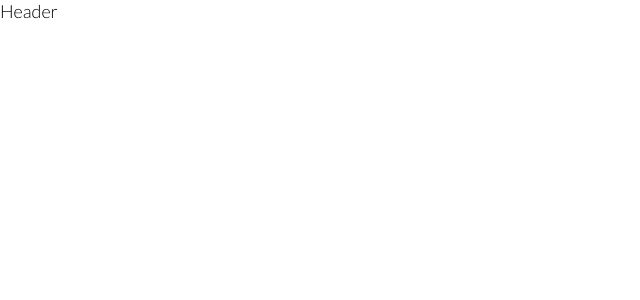
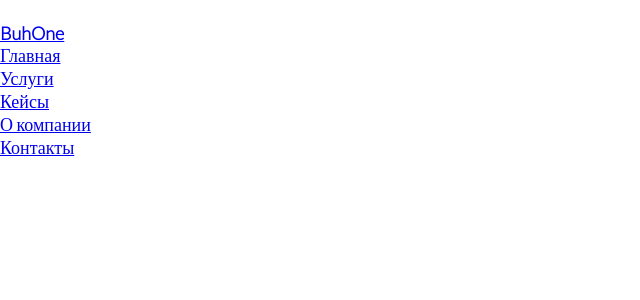
Before and after one commit to efimov-it/buhone-landingpage, a JavaScript app: page / in a window 1280 px wide. Shown: the top 300 px of the page, without its empty margins (0-640 px from the left). Built offline with nearby package versions, Linux system fonts and the light colour scheme; the HTML template or start-up script is replaced by a standard one.

Commit message:
Added logo & nav components.

```diff
--- a/src/components/header/index.js
+++ b/src/components/header/index.js
@@ -1,5 +1,19 @@
 import './index.scss'
+import Logo from '../logo'
+import Navigation from '../navigation'
 
 export default function Header () {
-    return <>Header</>
+    return (
+        <header className="header">
+            <Logo className="header_logo" />
+
+            <div className="header_content">
+                <div className="header_contacts">
+
+                </div>
+
+                <Navigation className="header_navigation"/>
+            </div>
+        </header>
+    )
 }
--- /dev/null
+++ b/src/components/logo/index.js
@@ -0,0 +1,16 @@
+import "./index.scss"
+
+export default function Logo ({className}) {
+    return (
+        <a
+            className={"logo " + (className ? className : "")}
+            href="/"
+        >
+            <img
+                src=""
+                className="logo_image"
+            />
+            <h1 className="logo_text">BuhOne</h1>
+        </a>
+    )
+}
--- /dev/null
+++ b/src/components/navigation/index.js
@@ -0,0 +1,39 @@
+import './index.scss'
+export default function Navigation ({className}) {
+    return (
+        <nav className={"navigation " + (className ? className : "")}>
+            <ul className="navigation_list">
+                <li className="navigation_list-item">
+                    <a
+                        className="navigation_list-link"
+                        href="#"
+                    >Главная</a>
+                </li>
+                <li className="navigation_list-item">
+                    <a
+                        className="navigation_list-link"
+                        href="#"
+                    >Услуги</a>
+                </li>
+                <li className="navigation_list-item">
+                    <a
+                        className="navigation_list-link"
+                        href="#"
+                    >Кейсы</a>
+                </li>
+                <li className="navigation_list-item">
+                    <a
+                        className="navigation_list-link"
+                        href="#"
+                    >О компании</a>
+                </li>
+                <li className="navigation_list-item">
+                    <a
+                        className="navigation_list-link"
+                        href="#"
+                    >Контакты</a>
+                </li>
+            </ul>
+        </nav>
+    )
+}
```
Also changed, not shown: src/components/logo/index.scss (added), src/components/navigation/index.scss (added).
